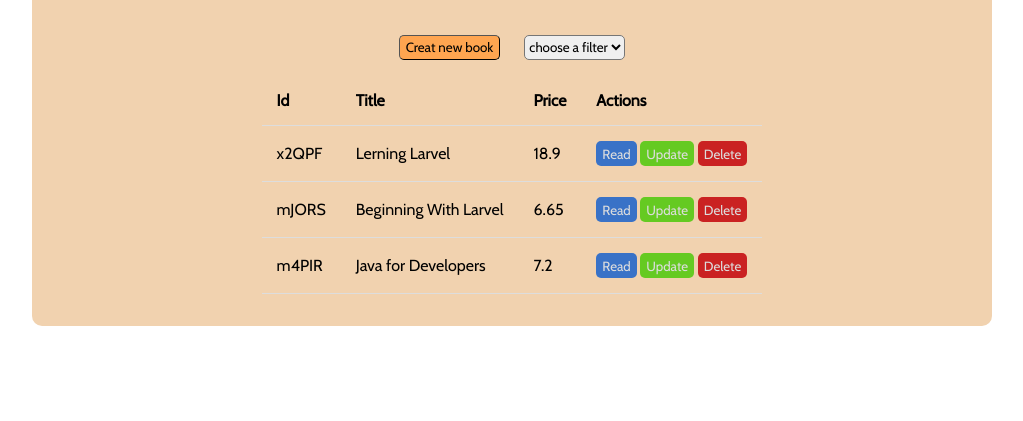
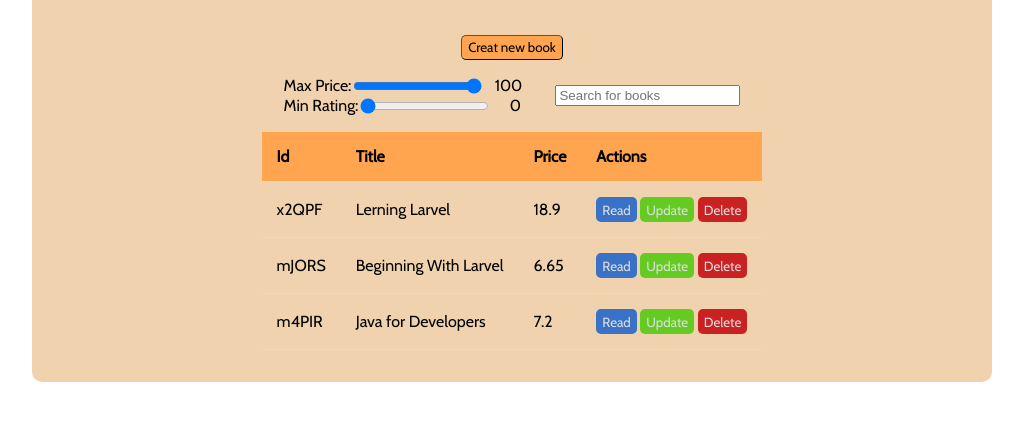
Before and after one commit to Efrat-SK/Book-shop, a plain HTML site: page index.html in a window 1280 px wide. Shown: the part 101-522 px from the top of the page, without its empty margins (128-1151 px from the left). Drawn offline with nearby package versions, Linux system fonts and the light colour scheme; a web font is replaced by a local one.

Commit message:
filter1 commit

```diff
--- a/css/main.css
+++ b/css/main.css
@@ -8,7 +8,7 @@ body{
     overflow-x: hidden;
 }
 
-.container {
+.main-container {
     display: flex;
     flex-direction: column;
     justify-content: center;
@@ -42,23 +42,57 @@ button:hover {
 
 .control-area{
     display: flex;
-    gap: 1.5rem;
+    flex-direction: column;
+    justify-content: center;
+    align-items: center;
+    width: 80vw;
+    gap: 1rem;
+}
+
+.new-book-container{
+    flex-grow: 1;
 }
 
 .new-book-btn {
     background-color: rgb(255, 165, 80);
     height: 25px;
     border-width: 1.5px;
-
 }
 
-.filter-books {
-    height: 25px;
-    border-width: 1.5px;
-    font-family: 'Cabin', sans-serif;
-    border-radius: 5px;
-    cursor: pointer;
+.filter-container{
+    flex-grow: 3;
+    gap: 1rem;
 }
+
+.filter-container{
+    display: flex;
+    justify-content: center;
+    align-items: center;
+    gap: 1rem;
+}
+
+.rang-filters{
+    display: flex;
+    align-items: flex-end;
+    justify-content: right;
+}
+
+.filter-price-range-container{
+    display: flex;
+}
+
+.filter-rating-range-container{
+    display: flex;
+}
+
+.filter-price-res, .filter-rating-res{
+    width: 3rem;
+    height: 1rem;
+}
+
+/* .table-container{
+    height: 510px;
+} */
 
 table {
     border-collapse: collapse;
@@ -74,15 +108,16 @@ td {
 th {
     height: 50px;
     font-weight: bold;
+    background-color: rgb(255, 165, 80);
 }
 
 td {
     height: 50px;
 }
 
-tr:hover {
+/* tr:hover {
     background-color: rgb(255, 165, 80);
-}
+} */
 
 .action-btn {
     border-width: 0px;
--- a/index.html
+++ b/index.html
@@ -16,18 +16,35 @@
 </head>
 
 <body onload="init()">
-    <div class="container">
+    <div class="main-container">
         <h1>Welcom to my bookshop</h1>
 
         <section class="control-area">
+            <div class="new-book-container">
                 <button class="new-book-btn" onclick="onAddBook()">Creat new book</button>
-            <select class="filter-books" onchange="onsetFilter(this.value)">
-                <option value="non">choose a filter</option>
-                <option value="price">price</option>
-                <option value="rate">rate</option>
-            </select>
+            </div>
+            <div class="filter-container">
+                <div class="range-filters">
+                    <div class="filter-price-range-container">
+                        Max Price:
+                        <input type="range" min="0" max="100" value="100" class="filter-range filter-price-range"
+                            oninput="onSetFilterBy({maxPrice: this.value}, this ,'.filter-price-res')" />
+                        <span class="filter-price-res">100</span>
+                    </div>
+                    <div class="filter-rating-range-container">
+                        Min Rating:
+                        <input type="range" min="0" max="10" value="0" class="filter-range filter-rating-range"
+                            oninput="onSetFilterBy({minRate: this.value}, this ,'.filter-rating-res')" />
+                        <span class="filter-rating-res">0</span>
+                    </div>
+                </div>
+                <div class="search-box-filter">
+                    <input type="text" class="filter-input" onkeyup="onSetFilterBy({bookTitle: this.value})"
+                        placeholder="Search for books" />
+                </div>
+            </div>
         </section>
-
+        <div class="table-container">
             <table border="0">
                 <thead>
                     <tr>
@@ -45,9 +62,11 @@
                 <h3 class="book-name-modal">name</h3>
                 <div class="info-container">
                     <div class="book-price-modal">price: &nbsp; <span></span> </div>
-                <div class="book-rate-modal">rate: &nbsp; <div class="rate-container"> </div></div>
+                    <div class="book-rate-modal">rate: &nbsp; <div class="rate-container"> </div>
+                    </div>
                 </div>
                 <p class="book-desc-modal">desc</p>
+            </div>
         </div>
     </div>
 
--- a/js/book.controller.js
+++ b/js/book.controller.js
@@ -85,7 +85,7 @@ function onRemoveBook(bookId) {
 
 function onAddBook() {
     const name = prompt('Enter book\'s name')
-    const price = prompt('Enter  book\'s price')
+    const price = +prompt('Enter  book\'s price')
 
     addBook(name, price)
     renderBooks()
@@ -100,22 +100,28 @@ function onChangeRate(value, bookId) {
     renderRateArea(bookId)
 }
 
-function onsetFilter(filter) {
-    switch (filter) {
-        case 'non':
-            console.log('none')
-            break;
+function onSetFilterBy(filterBy, elFilter , divClass) {
+    setBooksFilter(filterBy) //[{maxPrice: 100}, {minRate: 0}]
+    renderBooks()
+    document.querySelector(divClass).innerText = elFilter.value
+}
 
-        case 'price':
-            console.log(filter)
-            sortBooks(filter)
-            break;
+// function onsetFilter(filter) {
+//     switch (filter) {
+//         case 'non':
+//             console.log('none')
+//             break;
 
-        case 'rate':
-            console.log(filter)
-            sortBooks(filter)
+//         case 'price':
+//             console.log(filter)
+//             sortBooks(filter)
+//             break;
 
-            break;
-    }
-    renderBooks()
-}
+//         case 'rate':
+//             console.log(filter)
+//             sortBooks(filter)
+
+//             break;
+//     }
+//     renderBooks()
+// }
--- a/js/services/book.service.js
+++ b/js/services/book.service.js
@@ -2,19 +2,19 @@
 
 const STORAGE_KEY = 'bookDB'
 
+var gFilterBy = [{ maxPrice: 100 }, { minRate: 0 }]
 var gBooks
 
 function getBooksForDisplay() {
-    // if there are no books in storage - creat them. if there are books- get them.
     const books = loadFromStorage(STORAGE_KEY)
     if (!books || books === []) _creatBooks()
     else gBooks = books
+    console.log('gBooks 1: ', gBooks)
 
-    return gBooks
-}
+    var booksForDisplay = gBooks.filter(book => (book.price <= gFilterBy[0].maxPrice)
+        && (book.rate >= gFilterBy[1].minRate))
 
-function getgBooks() {
-    return gBooks
+    return booksForDisplay
 }
 
 function removeBook(bookId) {
@@ -44,11 +44,13 @@ function getBookById(bookId) {
     return null
 }
 
-// function setBooksFilter(filterBy = {}) {
-//     if (filterBy.vendor !== undefined) gFilterBy.vendor = filterBy.vendor
-//     if (filterBy.minSpeed !== undefined) gFilterBy.minSpeed = filterBy.minSpeed
-//     return gFilterBy
-// }
+function setBooksFilter(filterBy = {}) {
+    if (filterBy.maxPrice !== undefined) gFilterBy[0].maxPrice = filterBy.maxPrice
+    if (filterBy.minRate !== undefined) gFilterBy[1].minRate = filterBy.minRate
+
+    console.log('gFilterBy: ', gFilterBy)
+    return gFilterBy
+}
 
 function _getBookIdxById(bookId) {
     return gBooks.findIndex(book => book.id === bookId)
```
Lines whose indentation alone changed are shown as unchanged.
